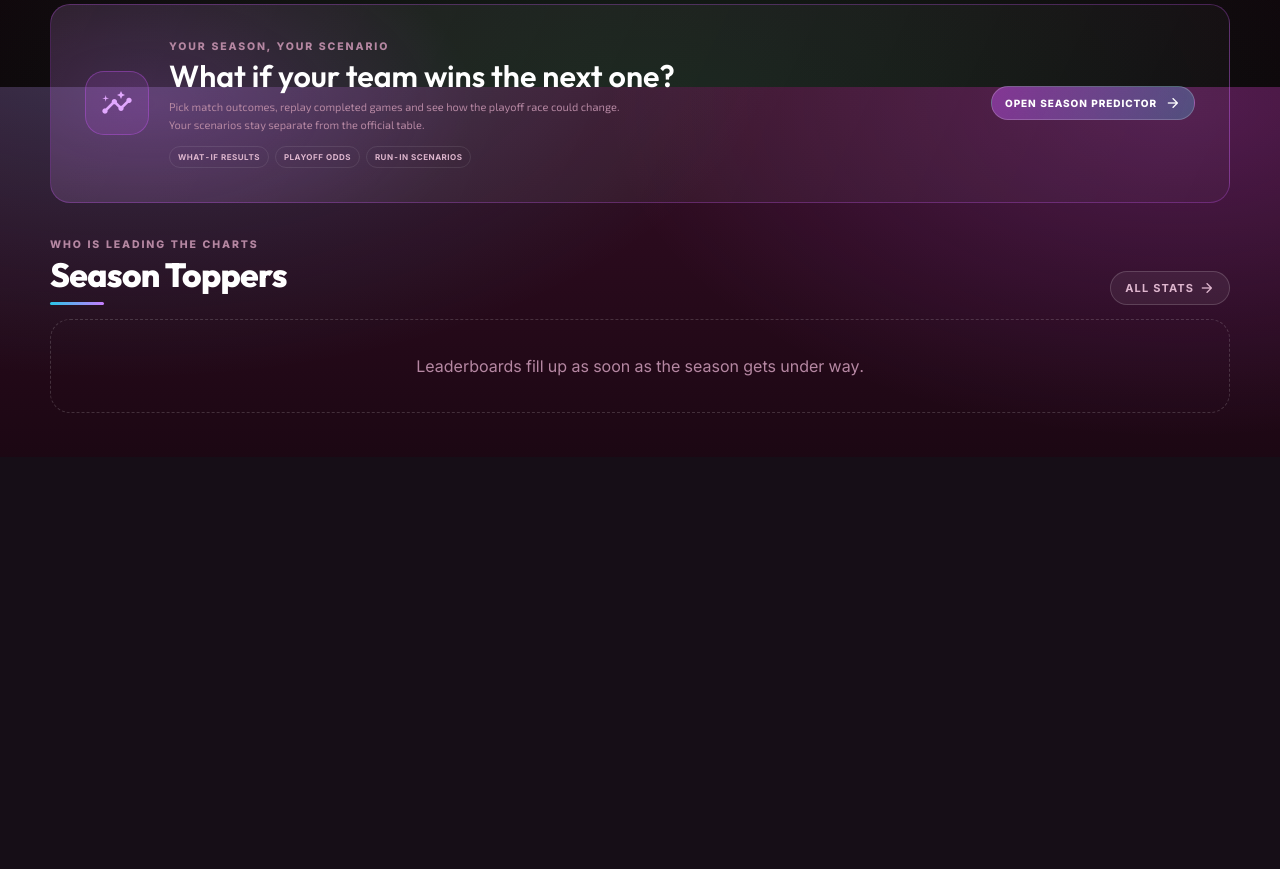
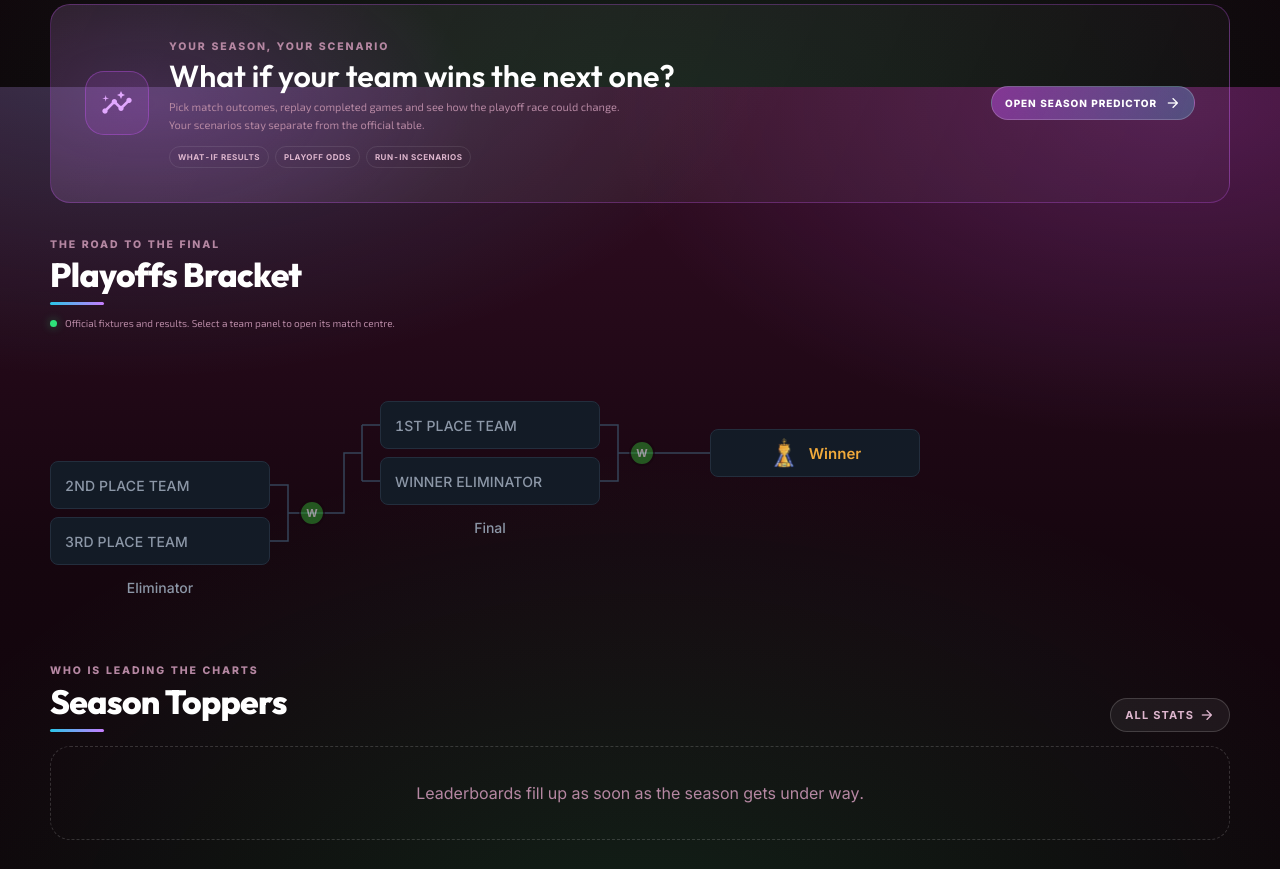
Before and after one commit to rakshith2000/TATA-WPL-2027, a Flask app: page / in a window 1280 px wide. Shown: the part 1513-2382 px from the top of the page. Before the commit the page ends 1926 px from the top, so only its background shows below. Run offline with Flask 3, Linux system fonts and the light colour scheme; some libraries are stand-ins or nearby versions.

Commit message:
Added Playoffs Bracket feature with styling and JavaScript functionality

```diff
--- a/WPL/routes/pages.py
+++ b/WPL/routes/pages.py
@@ -7,7 +7,7 @@ from sqlalchemy.sql import text
 from .. import db
 from ..main import main
 from ..models import Pointstable, Fixture, Toppers
-from ..config import full_name, clr, sqclr, TEAMS
+from ..config import full_name, clr, sqclr, TEAMS, pofs
 from ..utils.dates import tz, start_DT
 from ..services.standings import getRanksForPT, getNextOpponents
 
@@ -179,6 +179,10 @@ def index():
                                     Pointstable.NRR.desc(), Pointstable.id.asc()).all()
     TP = {t.category: t.stats for t in Toppers.query.order_by(Toppers.id.asc())}
     finalsData = Fixture.query.filter(Fixture.Match_No == 'Final').first()
+    playoff_matches = {
+        label.lower(): Fixture.query.filter_by(Match_No=label).first()
+        for label in pofs.values()
+    }
     fixtures = Fixture.query.order_by(Fixture.id).all()
     now = datetime.now(tz).replace(tzinfo=None)
     ordered = sorted(fixtures, key=lambda fx: start_DT(fx.Date, fx.Time))
@@ -214,6 +218,7 @@ def index():
                            champion=finalsData.Win_T if finalsData else None,
                            spotlight_matches=spotlight_matches,
                            spotlight_index=spotlight_index,
+                           playoff_matches=playoff_matches,
                            records=_homepage_records(fixtures))
 
 @main.route('/pointstable')
--- /dev/null
+++ b/WPL/static/css/playoffs-bracket.css
@@ -0,0 +1,241 @@
+.hm-playoffs {
+  --br-bg: var(--hm-bg-1);
+  --br-panel: #131b26;
+  --br-panel-hover: #18222f;
+  --br-line: #232e3d;
+  --br-line-strong: #364459;
+  --br-text: #dde3ec;
+  --br-text-dim: #8c97a7;
+  --br-win: #2e9a2e;
+  --br-win-soft: rgba(46, 154, 46, 0.16);
+  --br-loss: #cf2b2b;
+  --br-gold: #f0a93b;
+  --br-radius: 8px;
+  margin-top: 34px;
+  scroll-margin-top: 84px;
+  font-family: inherit;
+}
+
+.hm-playoffs,
+.hm-playoffs * {
+  box-sizing: border-box;
+}
+
+.hm-playoffs .bracket-wrap {
+  overflow-x: auto;
+  padding: 28px 0 8px;
+  scrollbar-color: var(--br-line-strong) transparent;
+}
+
+.hm-playoffs .bracket-sizer {
+  position: relative;
+}
+
+.hm-playoffs .bracket-stage {
+  position: absolute;
+  top: 0;
+  left: 0;
+  transform-origin: top left;
+}
+
+.hm-playoffs .lines {
+  position: absolute;
+  inset: 0;
+  overflow: visible;
+  pointer-events: none;
+}
+
+.hm-playoffs .lines path {
+  fill: none;
+  stroke: var(--br-line-strong);
+  stroke-width: 1.5;
+  transition: stroke 0.25s ease;
+}
+
+.hm-playoffs .lines path.on-win { stroke: var(--br-win); }
+.hm-playoffs .lines path.on-loss { stroke: var(--br-loss); }
+
+.hm-playoffs .match {
+  position: absolute;
+  width: 220px;
+}
+
+.hm-playoffs .match-label {
+  position: absolute;
+  top: 116px;
+  left: 0;
+  width: 220px;
+  text-align: center;
+  font-size: 14px;
+  font-weight: 500;
+  color: var(--br-text-dim);
+}
+
+.hm-playoffs .slot {
+  position: absolute;
+  left: 0;
+  display: flex;
+  align-items: center;
+  gap: 10px;
+  width: 220px;
+  height: 48px;
+  padding: 0 14px;
+  color: var(--br-text-dim);
+  background: var(--br-panel);
+  border: 1px solid var(--br-line);
+  border-radius: var(--br-radius);
+  font: inherit;
+  font-size: 14px;
+  font-weight: 500;
+  text-align: left;
+  text-decoration: none;
+  text-transform: uppercase;
+  letter-spacing: 0.01em;
+  transition: background 0.15s ease, border-color 0.15s ease, opacity 0.2s ease;
+}
+
+.hm-playoffs .slot:first-child { top: 0; }
+.hm-playoffs .slot:nth-child(2) { top: 56px; }
+
+.hm-playoffs .slot .name {
+  flex: 1;
+  min-width: 0;
+  overflow: hidden;
+  white-space: nowrap;
+  text-overflow: ellipsis;
+}
+
+.hm-playoffs .slot .code {
+  flex: none;
+  font-size: 12px;
+  font-weight: 600;
+  color: var(--br-text-dim);
+}
+
+.hm-playoffs .slot .team-logo {
+  flex: none;
+  width: 25px;
+  height: 25px;
+  object-fit: contain;
+}
+
+.hm-playoffs .slot.filled { color: var(--br-text); }
+.hm-playoffs .slot:hover,
+.hm-playoffs .slot:focus-visible {
+  color: var(--br-text);
+  background: var(--br-panel-hover);
+  border-color: var(--br-line-strong);
+  text-decoration: none;
+}
+
+.hm-playoffs .slot:focus-visible,
+.hm-playoffs .champion:focus-visible {
+  outline: 2px solid var(--br-gold);
+  outline-offset: 2px;
+}
+
+.hm-playoffs .slot.is-winner {
+  border-color: var(--br-win);
+  background: var(--br-win-soft);
+  box-shadow: inset 3px 0 0 var(--br-win);
+}
+
+.hm-playoffs .slot.is-loser { opacity: 0.45; }
+
+.hm-playoffs .slot .score {
+  color: var(--br-text);
+  font-size: 11px;
+  white-space: nowrap;
+}
+
+.hm-playoffs .slot .score small {
+  color: var(--br-text-dim);
+  font-size: 9px;
+}
+
+.hm-playoffs .badge {
+  position: absolute;
+  z-index: 1;
+  display: grid;
+  place-items: center;
+  width: 26px;
+  height: 26px;
+  margin: -13px 0 0 -13px;
+  color: #fff;
+  border-radius: 50%;
+  border: 2px solid var(--br-bg);
+  font-size: 11px;
+  font-weight: 700;
+  opacity: 0.55;
+  transition: opacity 0.25s ease, transform 0.25s ease;
+}
+
+.hm-playoffs .badge.w { background: var(--br-win); }
+.hm-playoffs .badge.l { background: var(--br-loss); }
+.hm-playoffs .badge.active { opacity: 1; transform: scale(1.08); }
+
+.hm-playoffs .champion {
+  position: absolute;
+  display: flex;
+  align-items: center;
+  justify-content: center;
+  gap: 10px;
+  width: 210px;
+  min-height: 48px;
+  padding: 8px 14px;
+  color: var(--br-gold);
+  background: var(--br-panel);
+  border: 1px solid var(--br-line);
+  border-radius: var(--br-radius);
+  font-size: 15px;
+  font-weight: 600;
+  transition: border-color 0.25s ease, background 0.25s ease;
+}
+
+.hm-playoffs .champion.decided {
+  border-color: var(--br-gold);
+  background: rgba(240, 169, 59, 0.1);
+}
+
+.hm-playoffs .champion .trophy {
+  flex: none;
+  width: 30px;
+  height: 30px;
+  object-fit: contain;
+}
+
+.hm-playoffs .champion-name {
+  min-width: 0;
+  overflow-wrap: anywhere;
+  text-align: center;
+  line-height: 1.15;
+}
+
+@media (prefers-reduced-motion: reduce) {
+  .hm-playoffs *,
+  .hm-playoffs *::before,
+  .hm-playoffs *::after {
+    transition: none !important;
+  }
+}
+
+@media (max-width: 600px) {
+  .hm-playoffs { margin-top: 28px; }
+  .hm-playoffs .match { width: 260px; }
+  .hm-playoffs .match-label {
+    top: 140px;
+    width: 260px;
+  }
+  .hm-playoffs .slot {
+    width: 260px;
+    height: 60px;
+    padding: 0 16px;
+    font-size: 15px;
+  }
+  .hm-playoffs .slot:nth-child(2) { top: 68px; }
+  .hm-playoffs .slot .team-logo {
+    width: 32px;
+    height: 32px;
+  }
+  .hm-playoffs .champion { width: 210px; }
+}
--- /dev/null
+++ b/WPL/static/js/playoffs-bracket.js
@@ -0,0 +1,124 @@
+(() => {
+  'use strict';
+
+  const MOBILE = window.matchMedia('(max-width: 600px)').matches;
+  const CARD_W = MOBILE ? 260 : 220;
+  const CHAMPION_W = 210;
+  const SLOT_H = MOBILE ? 60 : 48;
+  const SLOT_GAP = 8;
+  const MATCH_H = SLOT_H * 2 + SLOT_GAP;
+  const BAR_GAP = 18;
+  const BADGE_OFFSET = 24;
+  const COL = CARD_W + 110;
+  const STAGE_W = COL * 2 + CHAMPION_W;
+  const STAGE_H = MOBILE ? 270 : 250;
+
+  const matches = {
+    eliminator: { x: 0, y: 90 },
+    final: { x: COL, y: 30 },
+  };
+  const routes = [
+    { from: 'eliminator', to: 'final', bend: 18 },
+    { from: 'final', to: 'champion', bend: 0 },
+  ];
+
+  const wrap = document.getElementById('playoffBracketWrap');
+  const sizer = document.getElementById('playoffBracketSizer');
+  const stage = document.getElementById('playoffBracketStage');
+  if (!wrap || !sizer || !stage) return;
+
+  stage.style.width = `${STAGE_W}px`;
+  stage.style.height = `${STAGE_H}px`;
+
+  const svgNS = 'http://www.w3.org/2000/svg';
+  const svg = document.createElementNS(svgNS, 'svg');
+  svg.setAttribute('class', 'lines');
+  svg.setAttribute('width', String(STAGE_W));
+  svg.setAttribute('height', String(STAGE_H));
+  svg.setAttribute('aria-hidden', 'true');
+  stage.prepend(svg);
+
+  const addPath = (d, className = '') => {
+    const path = document.createElementNS(svgNS, 'path');
+    path.setAttribute('d', d);
+    if (className) path.setAttribute('class', className);
+    svg.append(path);
+  };
+
+  Object.entries(matches).forEach(([id, match]) => {
+    const element = stage.querySelector(`[data-match="${id}"]`);
+    element.style.left = `${match.x}px`;
+    element.style.top = `${match.y}px`;
+  });
+  const champion = stage.querySelector('.champion');
+  champion.style.left = `${COL * 2}px`;
+  champion.style.top = '0px';
+  champion.style.top = `${matches.final.y + MATCH_H / 2 - champion.offsetHeight / 2}px`;
+
+  const slotCenterY = (matchId, index) =>
+    matches[matchId].y + index * (SLOT_H + SLOT_GAP) + SLOT_H / 2;
+
+  Object.keys(matches).forEach((id) => {
+    const match = matches[id];
+    const x = match.x - BAR_GAP;
+    const y0 = slotCenterY(id, 0);
+    const y1 = slotCenterY(id, 1);
+    addPath(`M${x} ${y0} V${y1} M${x} ${y0} H${match.x} M${x} ${y1} H${match.x}`);
+  });
+
+  Object.keys(matches).forEach((id) => {
+    const match = matches[id];
+    const element = stage.querySelector(`[data-match="${id}"]`);
+    const slots = [...element.querySelectorAll('.slot')];
+    const winner = element.dataset.winner;
+    const right = match.x + CARD_W;
+    const branch = right + BAR_GAP;
+    const y0 = slotCenterY(id, 0);
+    const y1 = slotCenterY(id, 1);
+    addPath(`M${right} ${y0} H${branch} V${y1} H${right}`);
+
+    if (winner) {
+      const winnerIndex = slots.findIndex((slot) => slot.dataset.team === winner);
+      if (winnerIndex !== -1) {
+        addPath(`M${right} ${slotCenterY(id, winnerIndex)} H${branch}`, 'on-win');
+        const loserIndex = 1 - winnerIndex;
+        addPath(`M${right} ${slotCenterY(id, loserIndex)} H${branch}`, 'on-loss');
+      }
+    }
+  });
+
+  routes.forEach(({ from, to, bend }) => {
+    const match = matches[from];
+    const element = stage.querySelector(`[data-match="${from}"]`);
+    const branch = match.x + CARD_W + BAR_GAP;
+    const startY = match.y + MATCH_H / 2;
+    const endX = to === 'champion' ? COL * 2 : matches[to].x - BAR_GAP;
+    const endY = to === 'champion'
+      ? champion.offsetTop + champion.offsetHeight / 2
+      : matches[to].y + MATCH_H / 2;
+    const midX = endX - bend;
+    const path = startY === endY
+      ? `M${branch} ${startY} H${endX}`
+      : `M${branch} ${startY} H${midX} V${endY} H${endX}`;
+    const decided = Boolean(element.dataset.winner);
+    addPath(path, decided ? 'on-win' : '');
+
+    const badge = document.createElement('span');
+    badge.className = `badge w${decided ? ' active' : ''}`;
+    badge.style.left = `${branch + BADGE_OFFSET}px`;
+    badge.style.top = `${startY}px`;
+    badge.textContent = 'W';
+    badge.setAttribute('aria-hidden', 'true');
+    stage.append(badge);
+  });
+
+  const fit = () => {
+    const scale = Math.min(1, Math.max(0.6, wrap.clientWidth / STAGE_W));
+    stage.style.transform = `scale(${scale})`;
+    sizer.style.width = `${STAGE_W * scale}px`;
+    sizer.style.height = `${STAGE_H * scale}px`;
+  };
+
+  window.addEventListener('resize', fit);
+  fit();
+})();
--- a/WPL/templates/index.html
+++ b/WPL/templates/index.html
@@ -7,6 +7,7 @@
 {#- the standings strip reuses the .ptc team card from the points table -#}
 <link rel="stylesheet" type="text/css" href="{{ url_for('static', filename='css/pointstable.css') }}">
 <link rel="stylesheet" type="text/css" href="{{ url_for('static', filename='css/home.css') }}">
+<link rel="stylesheet" type="text/css" href="{{ url_for('static', filename='css/playoffs-bracket.css') }}">
 <link href="https://fonts.googleapis.com/css2?family=Inter:wght@400;500;600;700;800&family=Outfit:wght@600;700;800&display=swap" rel="stylesheet">
 {% endblock %}
 
@@ -127,6 +128,29 @@
               title="Match {{ item.match }}: {{ item.description }}">{{ item.result }}</span>
         {% endfor %}
     </div>
+{%- endmacro %}
+
+{% macro playoff_slot(fixture, side, placeholder, match_label) -%}
+    {%- set team = fixture['Team_' ~ side] if fixture else 'TBA' -%}
+    {%- set winner = fixture.Win_T if fixture and fixture.Win_T in [fixture.Team_A, fixture.Team_B] else none -%}
+    {%- set score = fixture['A_info' if side == 'A' else 'B_info'] if fixture else none -%}
+    {%- set label = teams.get(team, team) if team != 'TBA' else placeholder -%}
+    <a class="slot{{ ' filled' if team != 'TBA' }}{{ ' is-winner' if winner == team }}{{ ' is-loser' if winner and winner != team }}"
+       href="{{ url_for('main.match', match=fixture.Match_No) if fixture else url_for('main.displayFR') }}"
+       data-team="{{ team if team != 'TBA' else '' }}"
+       aria-label="{{ label }}, {{ match_label }}. Open match centre."
+       title="{{ label }} — {{ match_label }}">
+        {% if team != 'TBA' %}
+        <img class="team-logo" src="{{ url_for('static', filename='images/squad_logos/' ~ team ~ '.png') }}"
+             alt="" loading="lazy">
+        <span class="name">{{ team }}</span>
+        {% if winner %}
+        <span class="code score">{{ home_score(score) }}</span>
+        {% endif %}
+        {% else %}
+        <span class="name">{{ placeholder }}</span>
+        {% endif %}
+    </a>
 {%- endmacro %}
 
 <div class="hm-wrap">
@@ -522,6 +546,45 @@
         </a>
     </section>
 
+    {# ======================================================== playoffs bracket #}
+    <section class="hm-sec hm-playoffs" aria-labelledby="hmPlayoffs">
+        <div class="hm-sec__head">
+            <div class="hm-sec__id">
+                <span class="hm-sec__eyebrow">The road to the final</span>
+                <h2 class="hm-sec__title" id="hmPlayoffs">Playoffs Bracket</h2>
+            </div>
+        </div>
+        <p class="hm-playoff-note">
+            <span class="hm-playoff-note__mark" aria-hidden="true"></span>
+            Official fixtures and results. Select a team panel to open its match centre.
+        </p>
+
+        <div class="bracket-wrap" id="playoffBracketWrap">
+            <div class="bracket-sizer" id="playoffBracketSizer">
+                <div class="bracket-stage" id="playoffBracketStage">
+                    {% set eliminator = playoff_matches.get('eliminator') %}
+                    {% set final = playoff_matches.get('final') %}
+                    <div class="match" data-match="eliminator"
+                         data-winner="{{ eliminator.Win_T if eliminator and eliminator.Win_T in [eliminator.Team_A, eliminator.Team_B] else '' }}">
+                        {{ playoff_slot(eliminator, 'A', '2nd place team', 'Eliminator') }}
+                        {{ playoff_slot(eliminator, 'B', '3rd place team', 'Eliminator') }}
+                        <div class="match-label">Eliminator</div>
+                    </div>
+                    <div class="match" data-match="final"
+                         data-winner="{{ final.Win_T if final and final.Win_T in [final.Team_A, final.Team_B] else '' }}">
+                        {{ playoff_slot(final, 'A', '1st place team', 'Final') }}
+                        {{ playoff_slot(final, 'B', 'Winner Eliminator', 'Final') }}
+                        <div class="match-label">Final</div>
+                    </div>
+                    <div class="champion{{ ' decided' if final and final.Win_T in [final.Team_A, final.Team_B] }}">
+                        <img class="trophy" src="{{ url_for('static', filename='images/trophy.png') }}" alt="">
+                        <span class="champion-name">{{ teams.get(final.Win_T, 'Winner') if final and final.Win_T in [final.Team_A, final.Team_B] else 'Winner' }}</span>
+                    </div>
+                </div>
+            </div>
+        </div>
+    </section>
+
     {# ==================================================== season toppers #}
     <section class="hm-sec" aria-labelledby="hmToppers">
         <div class="hm-sec__head">
@@ -703,5 +766,6 @@
   </nav>
 
 <script src="{{ url_for('static', filename='js/home.js') }}" defer></script>
+<script src="{{ url_for('static', filename='js/playoffs-bracket.js') }}" defer></script>
 
 {% endblock %}
```
